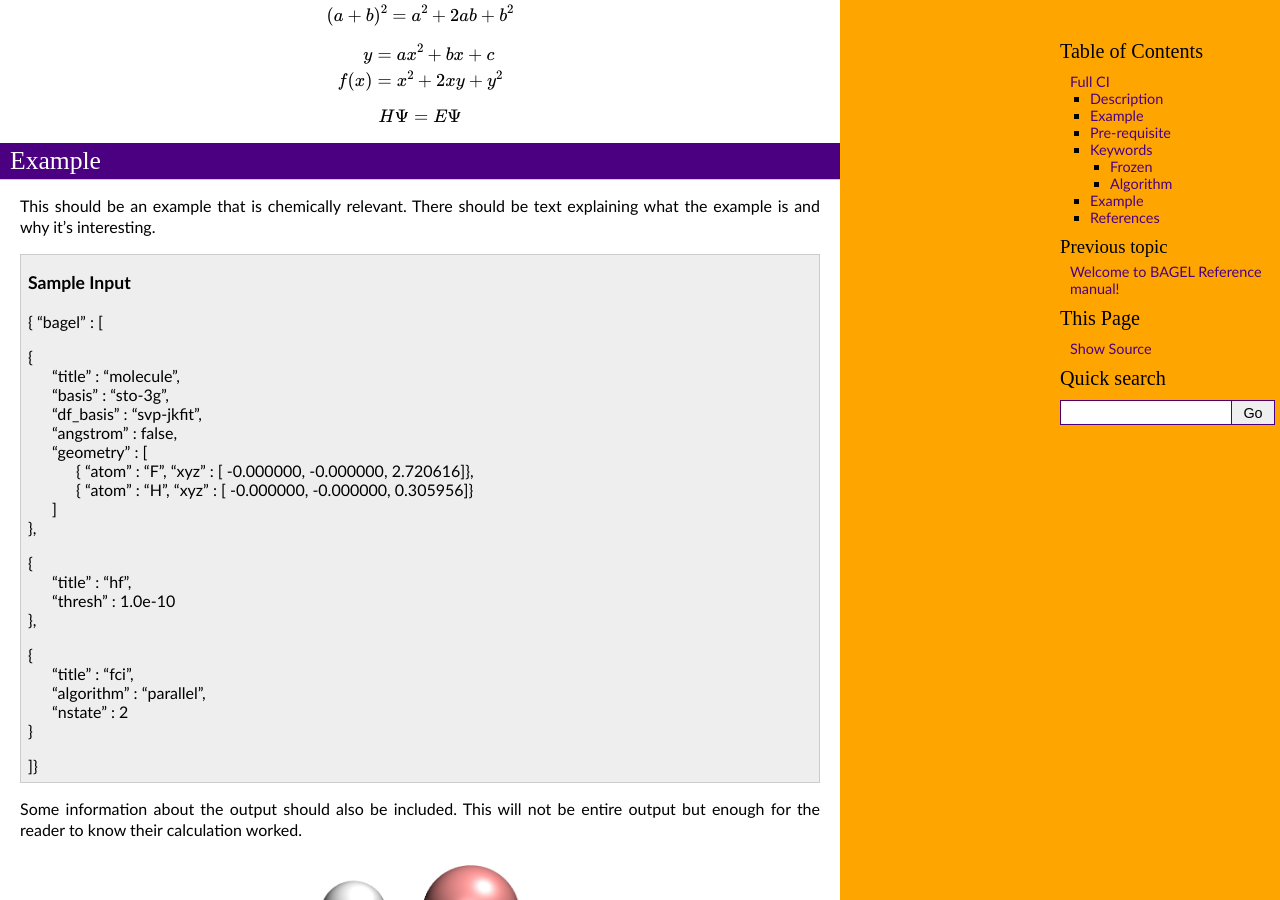
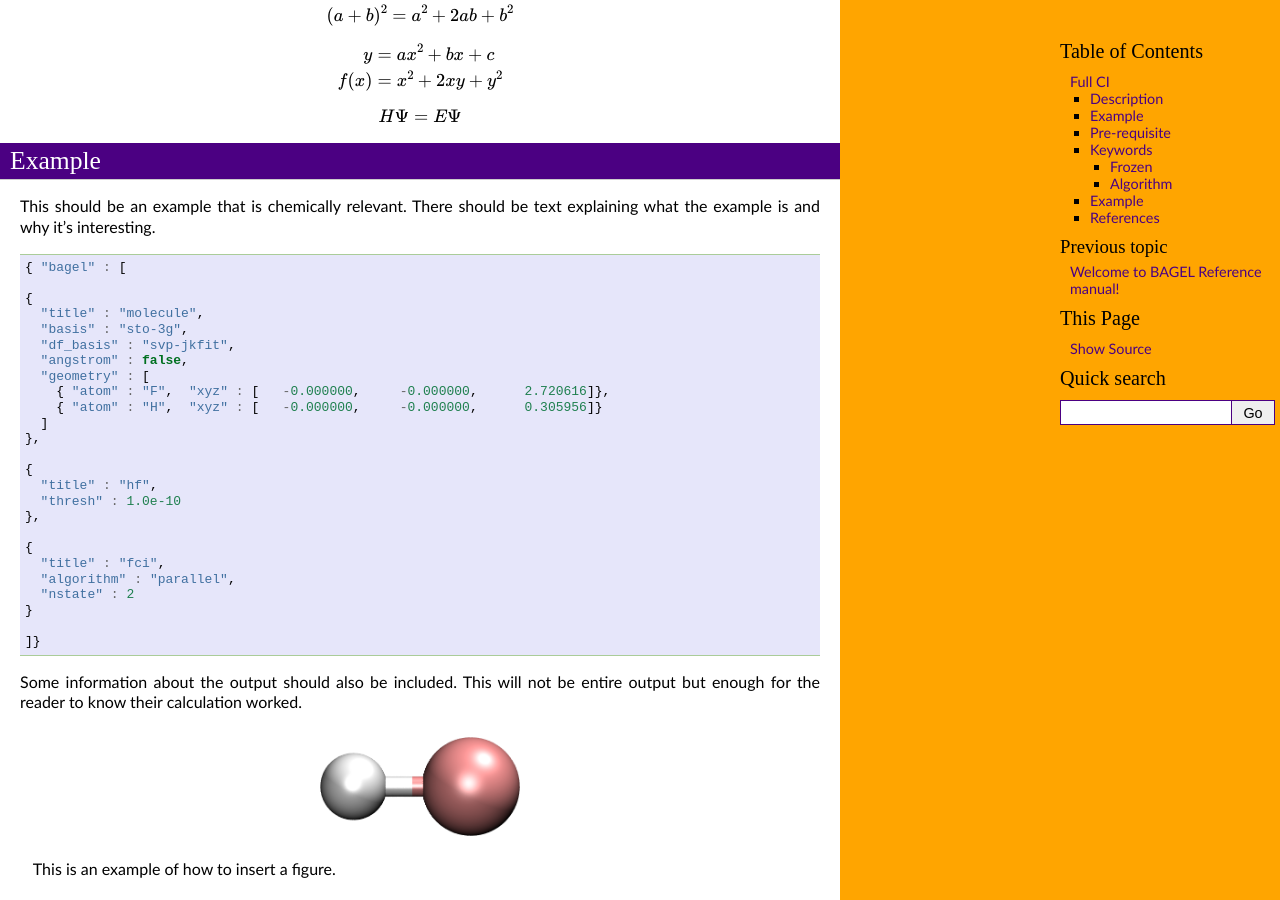
Before and after one commit to miroi/bagel_manual, a Sphinx documentation site: the page built from source/fullci.rst, in a window 1280 px wide and 900 px high, scrolled down 868 px. Built offline with Sphinx 7.4.7, drawn with Linux system fonts in a browser that asks for light colours.

Commit message:
maybe using code-block is better than topic but not sure

```diff
--- a/source/fullci.rst
+++ b/source/fullci.rst
@@ -54,33 +54,33 @@ Example
 =======
 This should be an example that is chemically relevant. There should be text explaining what the example is and why it's interesting.
 
-.. topic:: Sample Input
+.. code-block:: javascript
 
-   | { "bagel" : [
+   { "bagel" : [
 
-   | {
-   |   "title" : "molecule",
-   |   "basis" : "sto-3g",
-   |   "df_basis" : "svp-jkfit",
-   |   "angstrom" : false,
-   |   "geometry" : [
-   |     { "atom" : "F",  "xyz" : [   -0.000000,     -0.000000,      2.720616]},
-   |     { "atom" : "H",  "xyz" : [   -0.000000,     -0.000000,      0.305956]}
-   |   ]
-   | },
+   {
+     "title" : "molecule",
+     "basis" : "sto-3g",
+     "df_basis" : "svp-jkfit",
+     "angstrom" : false,
+     "geometry" : [
+       { "atom" : "F",  "xyz" : [   -0.000000,     -0.000000,      2.720616]},
+       { "atom" : "H",  "xyz" : [   -0.000000,     -0.000000,      0.305956]}
+     ]
+   },
 
-   | {
-   |   "title" : "hf",
-   |   "thresh" : 1.0e-10
-   | },
+   {
+     "title" : "hf",
+     "thresh" : 1.0e-10
+   },
 
-   | {
-   |   "title" : "fci",
-   |   "algorithm" : "parallel",
-   |   "nstate" : 2
-   | }
+   {
+     "title" : "fci",
+     "algorithm" : "parallel",
+     "nstate" : 2
+   }
 
-   | ]}
+   ]}
 
 
 Some information about the output should also be included. This will not be entire output but enough for the reader to know their calculation worked.
```
